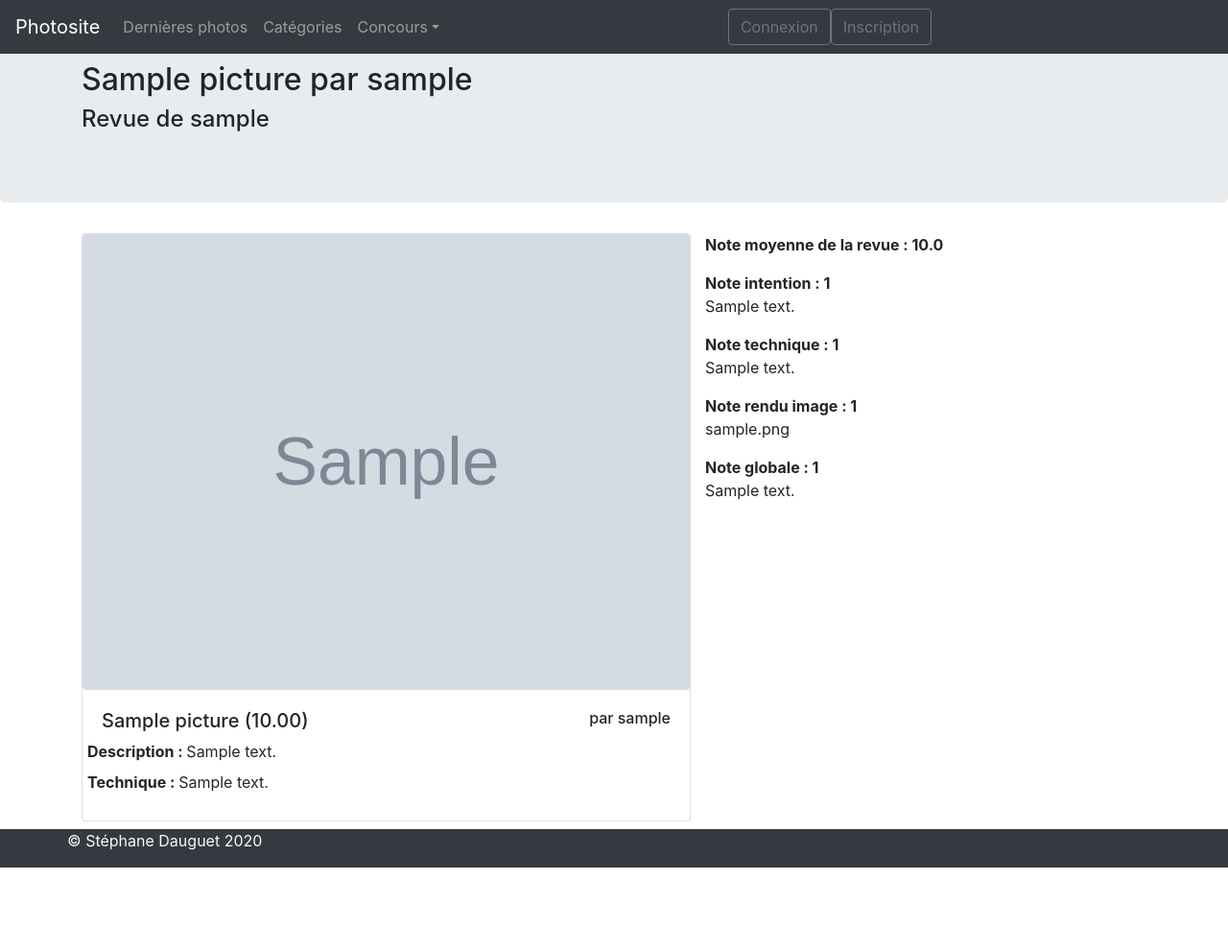
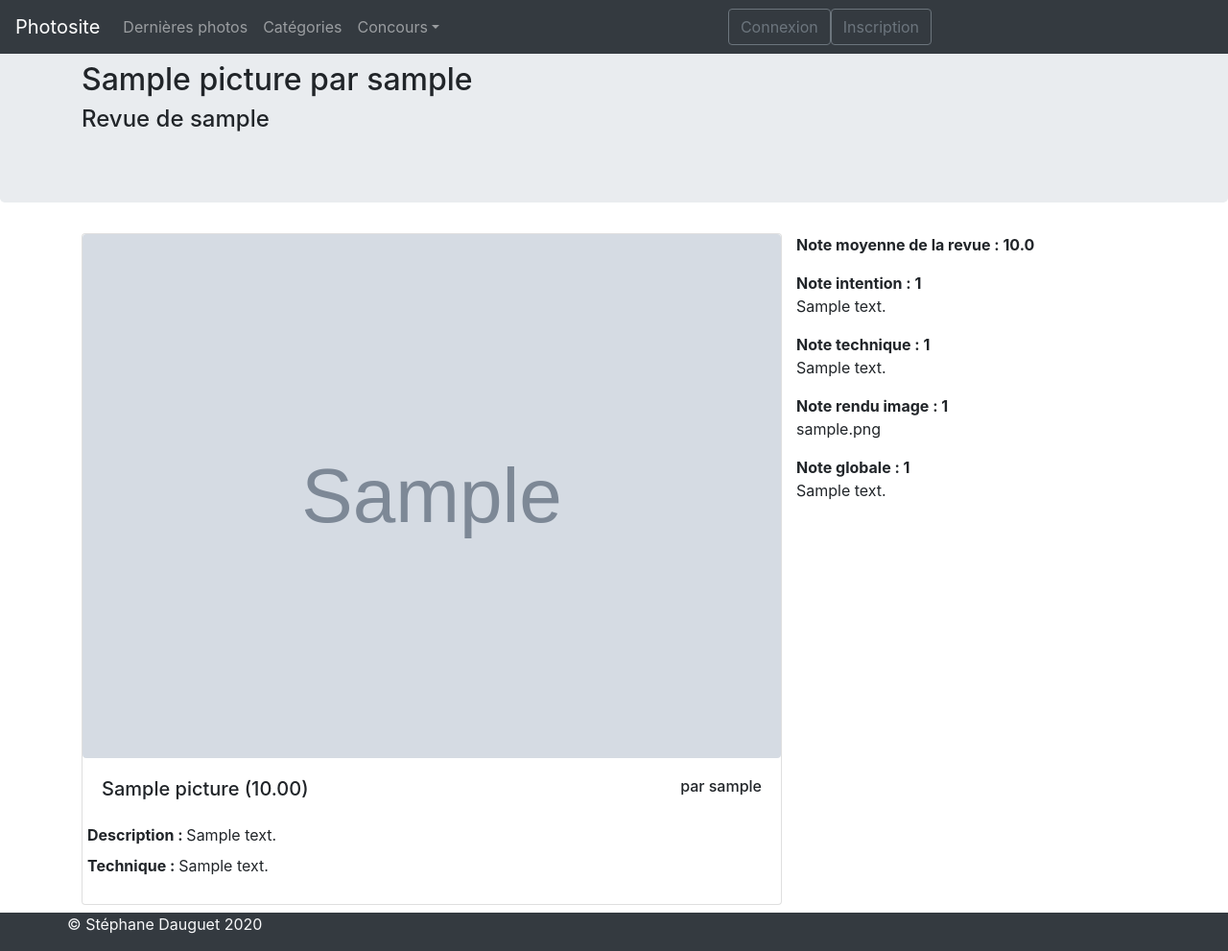
Before and after one commit to lemarak/OC_Photosite, a Django app: page /review/1 in a window 1280 px wide. Shown: the whole page at 96% size. Before the commit the page ends 904 px from the top, so only its background shows below. Run offline with Django 3.2, Linux system fonts and the light colour scheme; tables that the repository leaves empty hold one stand-in row (values such as "Sample post"); grey boxes marked "Sample" are stand-in pictures; parts of the project's set-up code (start-up, migrations or seed data) failed here and were passed over; some libraries are stand-ins or nearby versions.

Commit message:
update 3 templates

```diff
--- a/gallery/templates/gallery/display_picture.html
+++ b/gallery/templates/gallery/display_picture.html
@@ -32,7 +32,7 @@
                     </div>
                     <div class="col-md-2">
                         <a class="btn btn-secondary btn-sm" href="{% url 'review_create' picture.id %}"
-                            role="button">Critiquer &raquo;</a>
+                            role="button">Noter &raquo;</a>
                     </div>
                     <div class="col-md-5">
                         <h6 class="text-right">par {{ picture.user }}</h6>
--- a/gallery/templates/gallery/review.html
+++ b/gallery/templates/gallery/review.html
@@ -16,7 +16,7 @@
 <div class="container">
     <div class="row mb-2">
         <!-- picture -->
-        <div class="col-md-7">
+        <div class="col-md-8">
             <div class="card box-shadow mx-auto">
                 <div class="item">
                     <a href="{{ picture.get_absolute_url }}"><img class="card-img-top rounded mx-auto" alt="photo"
@@ -25,7 +25,7 @@
                     style="width: 100%; float: left; margin-right: 10px;" /> -->
                 </div>
                 <div class="card-body">
-                    <div class="row mb-2">
+                    <div class="row mb-4">
                         <div class="col-md-8 text_left">
                             <h5 class="card-text">{{ picture.title }} ({{ picture.global_score|floatformat:2 }})</h5>
                         </div>
@@ -43,7 +43,7 @@
             </div>
         </div>
 
-        <div class="col-md-5">
+        <div class="col-md-4">
 
             <div class="row">
                 <p><strong>Note moyenne de la revue : {{ review.calculated_score }}</strong></p>
```
Also changed, not shown: gallery/templates/home.html (+5 -9 lines).
